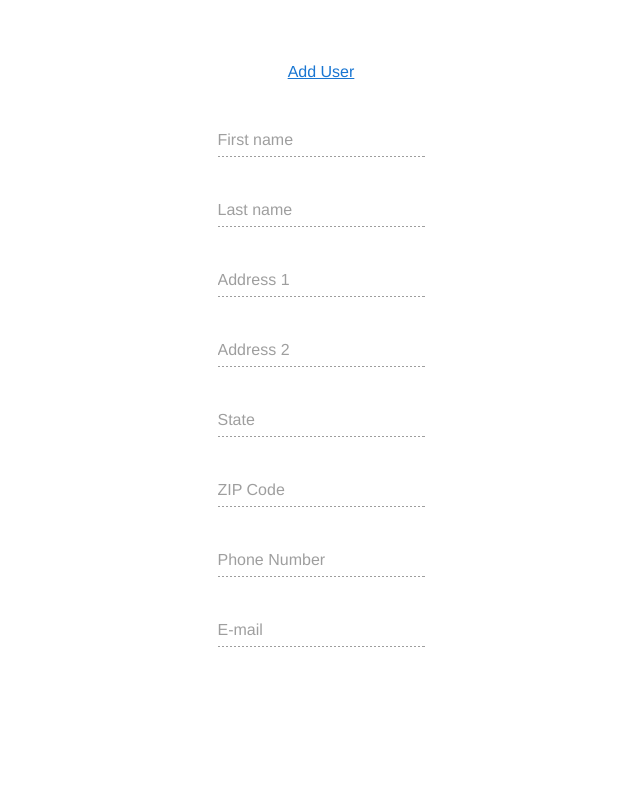
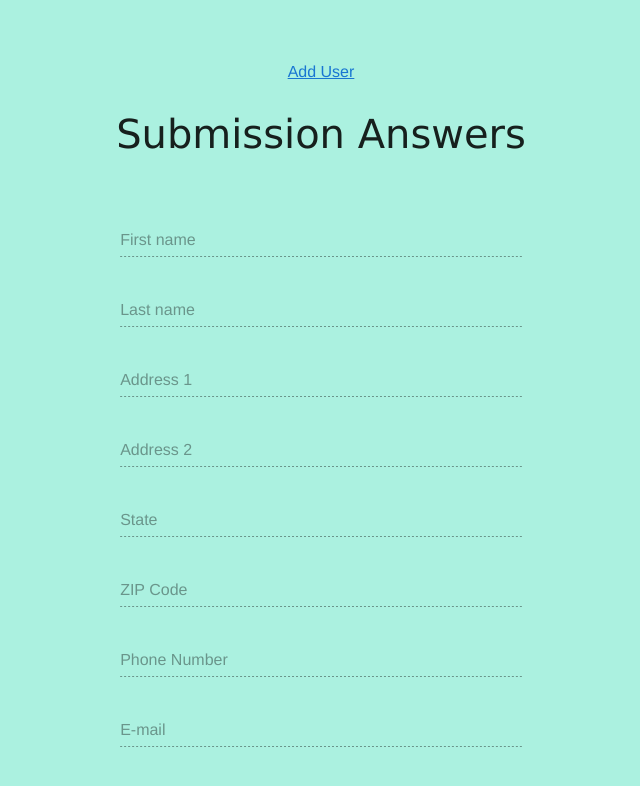
Before and after one commit to ronchhua/form, a Vue app: page /person-detail in a window 1280 px wide. Shown: the top 786 px of the page, without its empty margins (319-959 px from the left). Built offline with nearby package versions, Linux system fonts and the light colour scheme.

Commit message:
Added some colors

```diff
--- a/src/App.vue
+++ b/src/App.vue
@@ -2,6 +2,8 @@
   <v-app>
   <!--<div id="app" v-bind:width="width" v-bind:height="height">-->
     <v-main>
+
+    <!--<button class="addUserButton" @click="routeToForm"> Add User </button> -->
 
     <button class="addUserButton">
       <router-link to='/person-form'>Add User</router-link>
@@ -9,11 +11,13 @@
     </button>
 
     </v-main>
+
     <!--
     <v-btn
       :to='/person-form'
     >Add User</v-btn>
     -->
+
     <!--<button @click="$router.push('/person-form')">Add User</button>-->
   <!--</div>-->
   </v-app>
@@ -50,6 +54,10 @@ export default {
 
 
     },
+
+    routeToForm() {
+      this.$router.push({ path: '/person-form' });
+    }
   },
 
 
@@ -64,8 +72,13 @@ export default {
   -moz-osx-font-smoothing: grayscale;
   text-align: center;
   margin-top: 60px;
+  background-color: #abf1e0;
+
+}
+
+body {
+  background-color: #abf1e0;
 }
 
 
-
 </style>
--- a/src/components/Form.vue
+++ b/src/components/Form.vue
@@ -219,6 +219,10 @@ export default {
 
 }
 
+.body {
+  background-color: #39e6c0cb;
+}
+
 .formTitle {
   padding: 20px;
   font-size: 40px;
--- a/src/components/Submission.vue
+++ b/src/components/Submission.vue
@@ -1,5 +1,11 @@
 <template>
   <div class="Submission">
+
+    <div class="submissionTitle">
+      Submission Answers
+    </div>
+
+
     <v-form>
       <v-container>
 
@@ -92,18 +98,9 @@ export default {
 
 <!-- Add "scoped" attribute to limit CSS to this component only -->
 <style scoped>
-h3 {
-  margin: 40px 0 0;
-}
-ul {
-  list-style-type: none;
-  padding: 0;
-}
-li {
-  display: inline-block;
-  margin: 0 10px;
-}
-a {
-  color: #42b983;
+.submissionTitle {
+  padding: 20px;
+  font-size: 40px;
+  font-family: "Lucida Sans Unicode", "Lucida Grande", sans-serif;
 }
 </style>
--- a/src/router/index.js
+++ b/src/router/index.js
@@ -8,8 +8,8 @@ Vue.use(VueRouter);
 
 const routes = [
     //{path: '/', component: App},
-    {path: '/person-form', component: Form},
-    {path: '/person-detail', component: Submission},
+    {path: '/person-form', name: 'Form', component: Form},
+    {path: '/person-detail', name: 'Submit', component: Submission},
 ];
 
 const router = new VueRouter({mode: 'history', routes});
```
